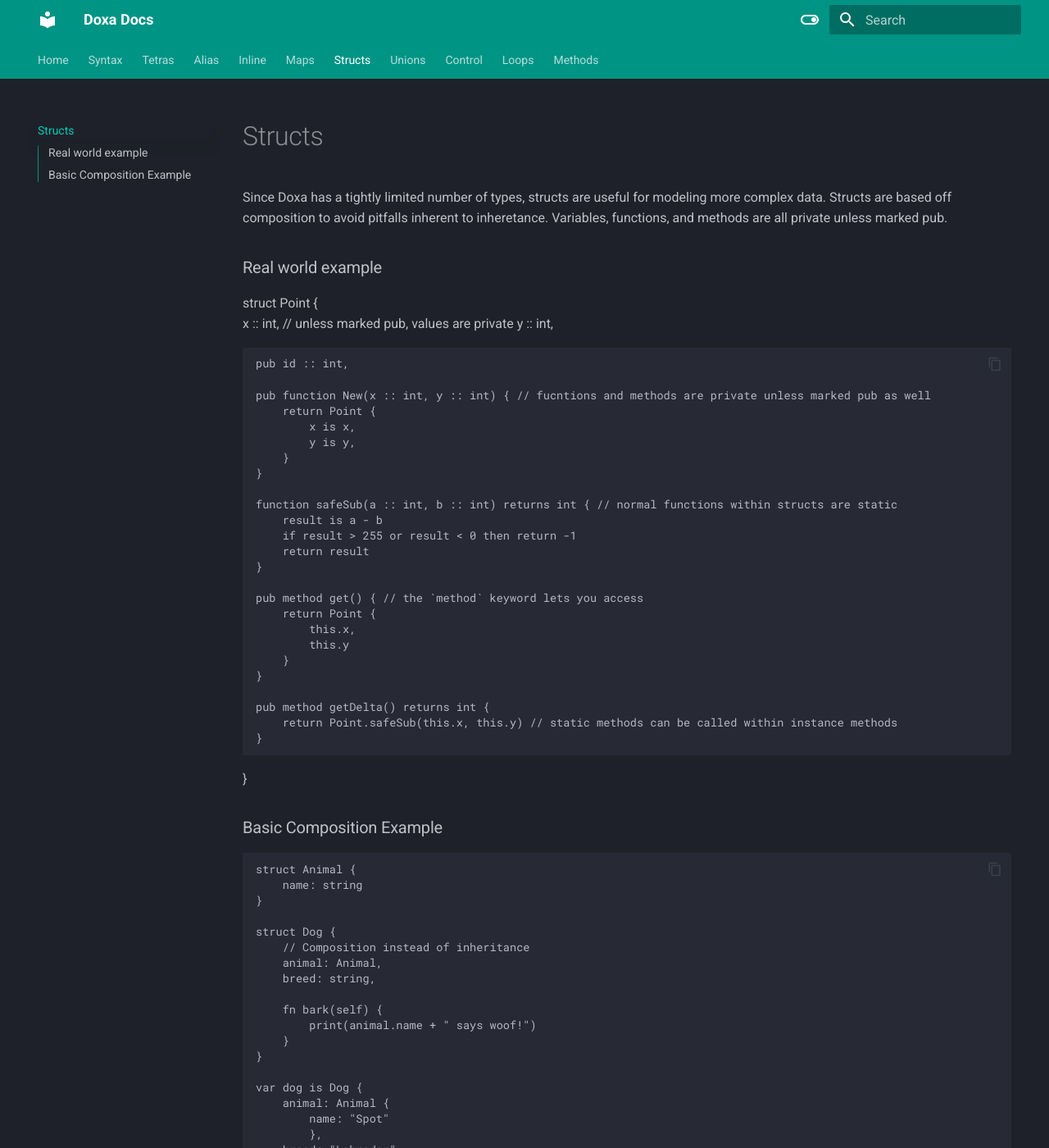
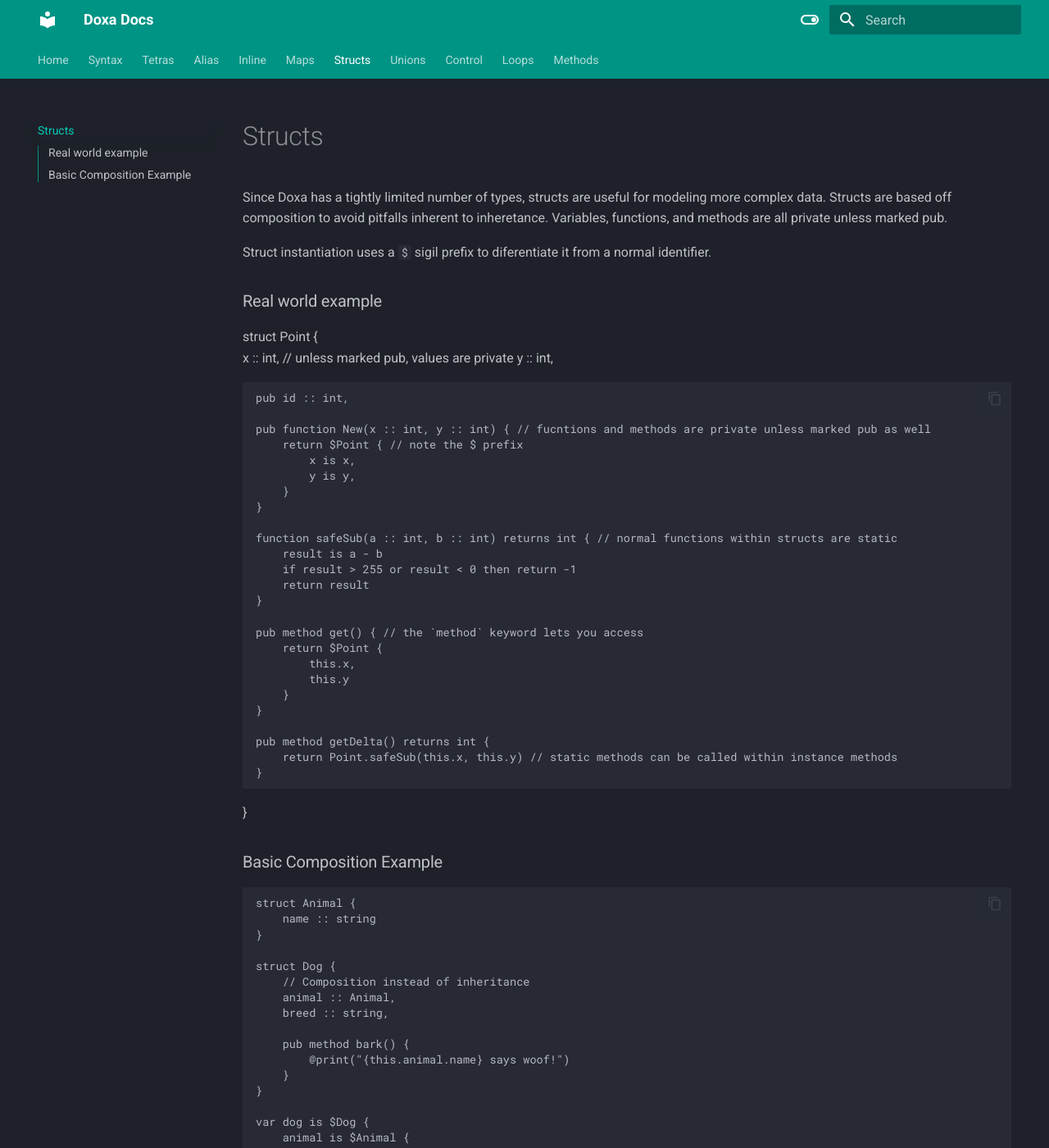
Before and after one commit to mirror-shades/doxa, an MkDocs documentation site: the page built from docs/struct.md, in a window 1280 px wide and 1400 px high. Shown: the whole window at 82% size. Built offline with MkDocs 1.6.1 and Material for MkDocs 9.7.7, drawn with Linux system fonts in a browser that asks for light colours; some of the changed text lies outside the part shown.

Commit message:
doc updates to structs

````diff
--- a/docs/struct.md
+++ b/docs/struct.md
@@ -1,4 +1,6 @@
 Since Doxa has a tightly limited number of types, structs are useful for modeling more complex data. Structs are based off composition to avoid pitfalls inherent to inheretance. Variables, functions, and methods are all private unless marked pub.
+
+Struct instantiation uses a `$` sigil prefix to diferentiate it from a normal identifier.
 
 ### Real world example
 
@@ -9,7 +11,7 @@
     pub id :: int,
 
     pub function New(x :: int, y :: int) { // fucntions and methods are private unless marked pub as well
-        return Point {
+        return $Point { // note the $ prefix
             x is x,
             y is y,
         }
@@ -22,7 +24,7 @@
     }
 
     pub method get() { // the `method` keyword lets you access
-        return Point {
+        return $Point {
             this.x,
             this.y
         }
@@ -38,23 +40,25 @@
 
 ```doxa
 struct Animal {
-    name: string
+    name :: string
 }
 
 struct Dog {
     // Composition instead of inheritance
-    animal: Animal,
-    breed: string,
+    animal :: Animal,
+    breed :: string,
 
-    fn bark(self) {
-        print(animal.name + " says woof!")
+    pub method bark() {
+        @print("{this.animal.name} says woof!")
     }
 }
 
-var dog is Dog {
-    animal: Animal {
-        name: "Spot"
+var dog is $Dog {
+    animal is $Animal {
+        name is "Spot"
         },
-    breed: "Labrador"
+    breed is "Labrador"
 }
+
+dog.bark() // Spot says woof!
 ```
````
